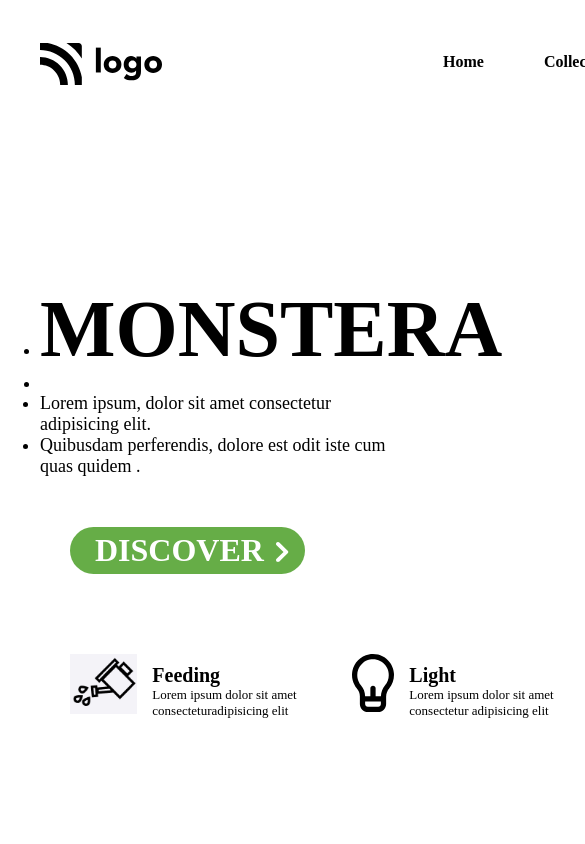
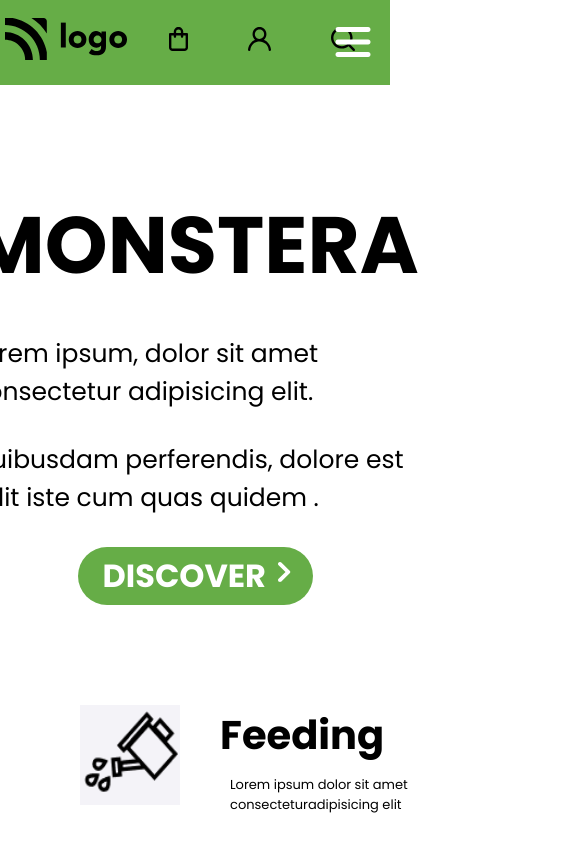
Before and after one commit to amarjeetk123/sixth-project, a website: page index.html in a window 390 px wide. Shown: the top 844 px of the page, 585 px wide, since content can reach past the window. Drawn offline with Linux system fonts and the light colour scheme; a web font is replaced by a local one.

Commit message:
making responsive website by the help of media queries and flex-box

```diff
--- a/index.html
+++ b/index.html
@@ -6,7 +6,7 @@
     <meta name="viewport" content="width=device-width, initial-scale=1.0" />
     <title>Document</title>
     <link
-      href="https://fonts.googleapis.com/css?family=Allerta"
+      href="https://fonts.googleapis.com/css2?family=Poppins:wght@200;300;400;500;600;700;800&display=swap"
       rel="stylesheet"
     />
     <link
@@ -14,12 +14,14 @@
       rel="stylesheet"
     />
     <link rel="stylesheet" href="style.css">
-    <style>
-      /* Write styles here */
-    </style>
+    <script src="https://kit.fontawesome.com/694a00980e.js" crossorigin="anonymous"></script>
   </head>
   <body>
     <nav id="navbarMonstera">
+      <input type="checkbox" id="check">
+          <label for="check" class="three-line">
+            <i class="fas fa-bars"></i>
+          </label>
       <div id="navFirst">
         <img src="./photos/Logo.svg" />
       </div>
@@ -54,12 +56,13 @@
     </nav>
 
     <div id="midWhole">
+
       <div id="midWholePart1">
         <div id="midWholePart11">
           <div>
             <ul>
               <li><h1 id="monstera">MONSTERA</h1></li>
-              <li></li>
+
               <li class="my">
                 Lorem ipsum, dolor sit amet consectetur adipisicing elit.
 
@@ -117,8 +120,11 @@
           </div>
         </div>
       </div>
-      <div>
-        <img id="imgMain" src="./photos/6_folwer_cut.png" height="600px" width="500px" />
+
+      <div class="right">
+
+        <img id="imgMain" src="./photos/6_folwer_cut.png"  />
+         <img class="second-image" src="./photos/6_folwer.png" alt="">
       </div>
     </div>
   </body>
--- a/style.css
+++ b/style.css
@@ -1,52 +1,83 @@
 * {
     margin: 0;
     padding: 0;
-
+    font-family: Poppins;
+  }
+  body{
+    /* background-color: aqua; */
+    height: auto;
+    width: 100%;
+  }
+  nav{
+    background-color: #66AD47;
+    padding: 18px 0px;
+    height: auto;
+    width: 100%;
+    display: flex;
+    align-items: center;
 
   }
-  body{
-    height: 100vh;
-    width: 100vw;
-  }
-  nav{
-    height: 10vh;
-    width: 100vw;
+  .three-line{
+    color: #ffffff;
+    font-size: 40px;
+    position: absolute;
+    right: 5%;
+    display: none;
+}
+#check{
+    display: none;
+}
+  #navbarMonstera{
     display: flex;
-    align-items: center;
-    margin-top: 20px;
+    justify-content: space-around;
   }
   #navFirst{
-   margin-top: 7px;
-    margin-left: 40px;
+
   }
   #navMid{
-    margin-left: 250px;
     display: flex;
   }
   #navMid div h4{
+    font-size: 20px;
     margin: 0px 30px;
   }
   #navEnd{
-    margin-left: 270px;
     display: flex;
-
   }
   #navEnd div{
     margin: 0px 30px;
   }
 
+  #midWhole{
+    width: 100%;
+    display: flex;
+    justify-content: space-between;
+
+    flex-wrap: wrap;
+
+  }
+  .left{
+    width: 50%;
+  }
+  .right{
+    width: 40%;
+    height: 89vh;
+  }
   #midWholePart1{
-  margin-top: 180px;
-  margin-left: 40px;
-
+    margin-left: 100px;
   }
   #monstera{
     font-size: 80px;
     font-weight: bolder;
-    width: 500px;
+    margin-top: 100px;
+    margin-bottom: 20px;
+  }
+  li{
+    font-size: 25px;
   }
   .my{
-   font-size: 18px;
+   font-size: 25px;
+   margin-top: 30px;
   }
   #midWholePart12{
     display: flex;
@@ -91,7 +122,127 @@
    font-size: 13px;
   }
   #imgMain{
-    display: flex;
-   margin-top: -550px;
-   margin-left: 1030px;
+    width: 100%;
+    height: 102%;
   }
+  .second-image{
+    display: none;
+  }
+  @media screen and (max-width:1570px) {
+    /* body{
+      background-color: red;
+    } */
+    #imgMain{
+      display: none;
+    }
+    .second-image{
+      display: inline;
+      width: 100%;
+      height: 80%;
+      margin-top: -250px;
+      margin: -280px auto 0px;
+    }
+
+    #midWhole{
+      width: 100%;
+      height: auto;
+      flex-direction: column;
+      align-items: center;
+    }
+    #midWholePart1{
+      width: 100%;
+      margin: 0px auto;
+      /* background-color: aqua; */
+    }
+    .right{
+      width: 100%;
+      height: auto;
+    }
+    #midWholePart11{
+      display: flex;
+      flex-direction: column;
+      justify-content: center;
+      align-items: center;
+    }
+    #midWholePart12{
+      margin: 30px auto 0px;
+
+    }
+    #midWholePart13{
+      margin: 20px auto 10px;
+      justify-content: center;
+    }
+
+  }
+  @media screen and (max-width:1220px) {
+
+    .second-image{
+      margin-top: -200px;
+    }
+  }
+  @media screen and (max-width:870px) {
+    /* body{
+      background-color: red;
+    } */
+    .second-image{
+      margin-top: -200px;
+    }
+    #midWholePart13{
+      flex-direction: column;
+      margin-left: 80px;
+      margin-top: 50px;
+    }
+   #feeding , #light , #care {
+      width: 100px;
+      height: 100px;
+      margin-top: 50px;
+    }
+    .abc{
+      font-size: 40px;
+      margin-left: 40px;
+      margin-top: 50px;
+
+    }
+    .text{
+      font-size: 80px;
+      margin-left: 50px;
+      margin-top: 10px;
+    }
+  }
+  @media screen and (max-width:1140px) {
+
+    /* body{
+      background-color: aqua;
+    } */
+    #navMid{
+      background-color: rgb(51, 248, 182);
+      position: absolute;
+      width: 50%;
+      height: 100%;
+      top: 88px;
+      left: -100%;
+      flex-direction: column;
+      transition: 0.7s;
+    }
+    #navMid div h4{
+      font-size: 40px;
+      text-align: center;
+      margin: 10px auto 30px;
+      font-weight: 400;
+
+    }
+    #navMid div h4:hover{
+      color: #66AD47;
+      transform: translateY(-10px);
+      transition: .6s;
+
+    }
+    .three-line{
+      display: inline;
+  }
+  #check:checked ~ #navMid{
+      left: 0%;
+  }
+
+
+  }
```
